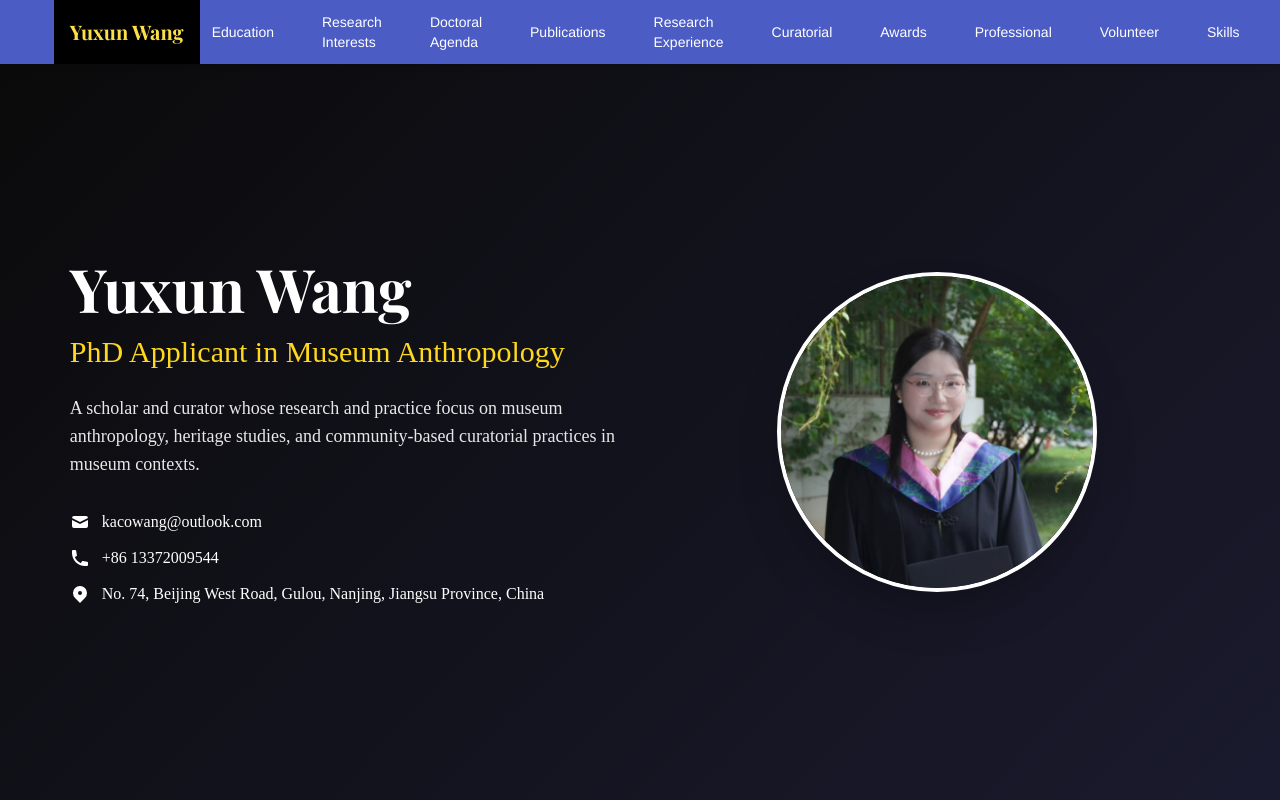
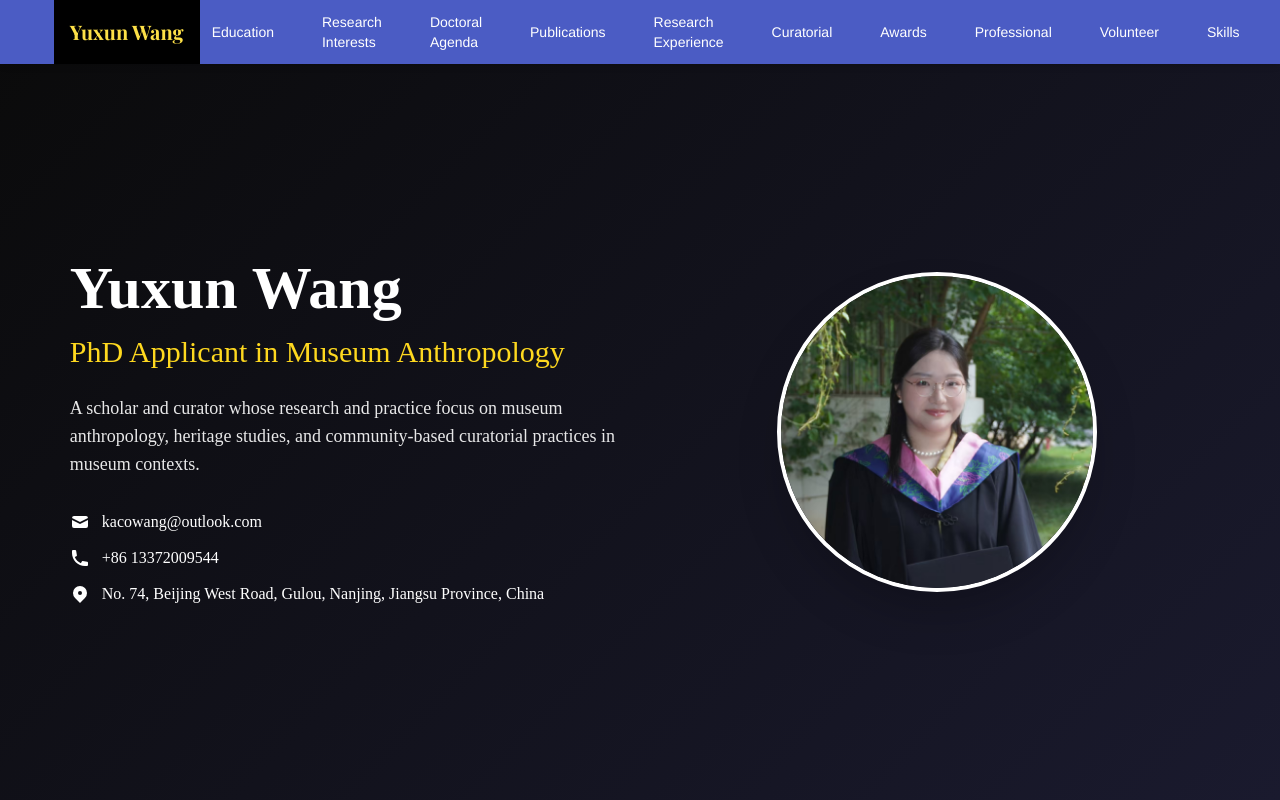
Before and after one commit to Valoriaaaa/Valoriaaaa.github.io, a plain HTML site: page index.html in a window 1280 px wide. Shown: the top 800 px of the page. Drawn offline with nearby package versions, Linux system fonts and the light colour scheme.

Commit message:
Change all English text font to Times New Roman (nav bar bold font unchanged)

```diff
--- a/index.html
+++ b/index.html
@@ -26,7 +26,7 @@
         }
 
         h1, h2, h3, h4, h5, h6 {
-            font-family: 'Playfair Display', serif;
+            font-family: 'Times New Roman', Times, serif;
         }
 
         .nav-link {
@@ -421,7 +421,7 @@
         <div class="max-w-7xl mx-auto px-4 sm:px-6 lg:px-8 py-20" style="max-width: calc(80rem - 2cm);">
             <div class="grid md:grid-cols-2 gap-12 items-center">
                 <div class="text-white">
-                    <h1 id="hero-name" class="text-5xl md:text-6xl font-bold mb-4" style="font-family: 'Playfair Display', serif;">Yuxun Wang<span class="name-emoji wave">👋</span></h1>
+                    <h1 id="hero-name" class="text-5xl md:text-6xl font-bold mb-4" style="font-family: 'Times New Roman', Times, serif;">Yuxun Wang<span class="name-emoji wave">👋</span></h1>
                     <p id="phd-title" class="text-2xl md:text-3xl mb-6" style="color: var(--text-yellow);">PhD Applicant in Museum Anthropology<span class="title-emoji museum">🏛️</span><span class="title-emoji book">📚</span></p>
                     <p class="text-lg mb-8 opacity-90">
                         A scholar and curator whose research and practice focus on museum anthropology, heritage studies, and community-based curatorial practices in museum contexts.
```
